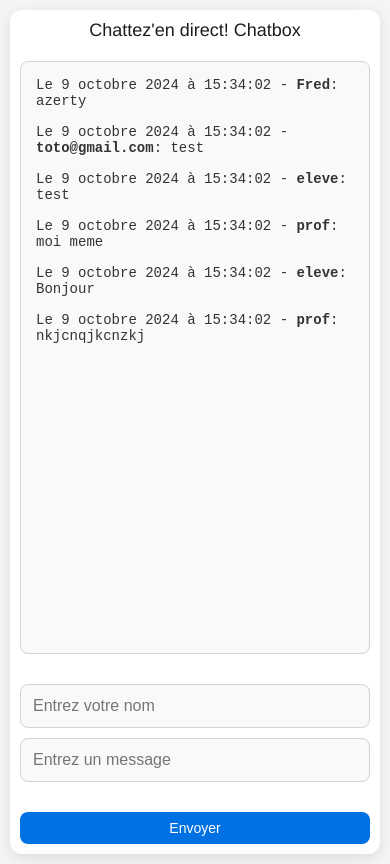
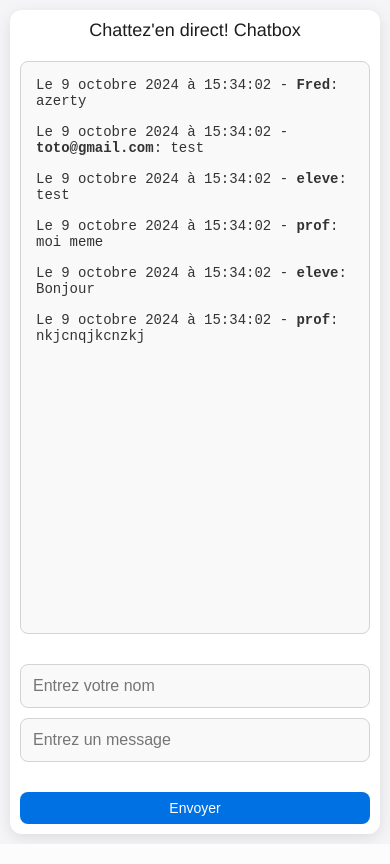
Before and after one commit to LukasMFR/chatbox-project, a PHP site: page /php/home.php in a window 390 px wide. Run offline with PHP 8.4, Linux system fonts and the light colour scheme; data comes from the database, SQL or seed files in the repository.

Commit message:
Fix the view on mobile with calc

```diff
--- a/css/styles.css
+++ b/css/styles.css
@@ -157,7 +157,7 @@ button:active {
         width: 100%;
         padding: 15px;
         margin: 15px;
-        height: 100vh;
+        height: calc(100vh - 30px);
         display: flex;
         flex-direction: column;
         justify-content: space-between;
@@ -168,7 +168,9 @@ button:active {
     }
 
     .chat-messages {
-        height: calc(100% - 200px);
+        height: auto;
+        flex-grow: 1;
+        overflow-y: auto;
         margin-bottom: 10px;
     }
 
@@ -198,7 +200,7 @@ button:active {
         width: 100%;
         padding: 10px;
         margin: 10px;
-        height: 100vh;
+        height: calc(100vh - 20px);
         display: flex;
         flex-direction: column;
         justify-content: space-between;
@@ -209,7 +211,9 @@ button:active {
     }
 
     .chat-messages {
-        height: calc(100% - 200px);
+        height: auto;
+        flex-grow: 1;
+        overflow-y: auto;
         margin-bottom: 10px;
     }
 
```
